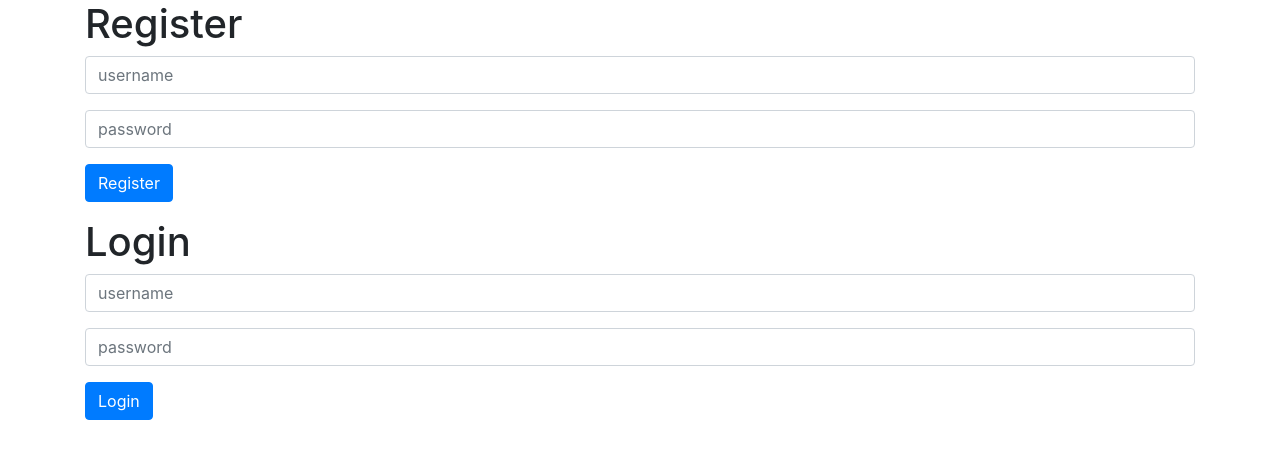
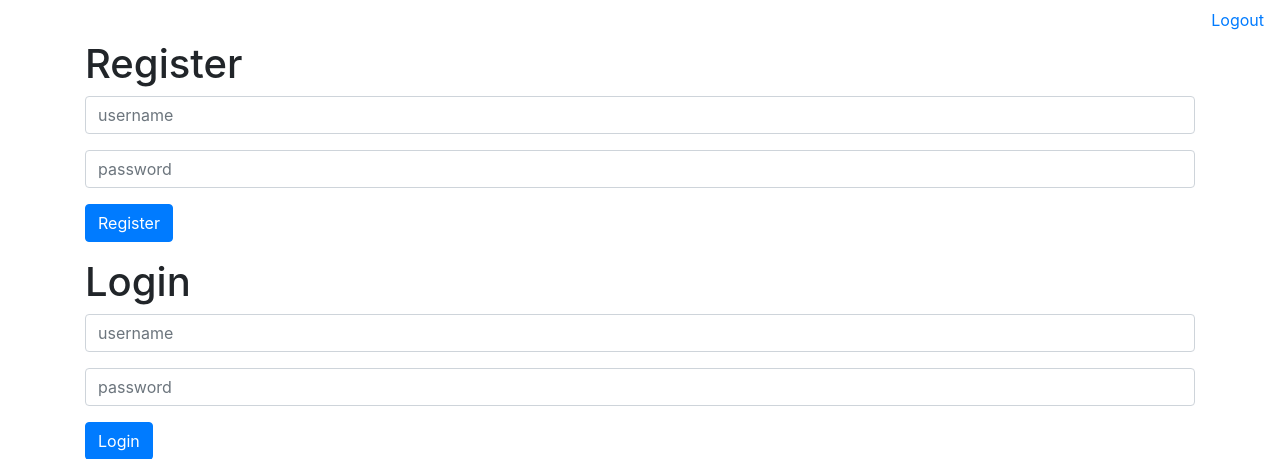
Before and after one commit to scottsalvaggio/project1, a Flask app: page / in a window 1280 px wide. Shown: the top 459 px of the page. Run offline with Flask 2, Linux system fonts and the light colour scheme; the visitor is signed in with stand-in values (Sample User, id 1); some libraries are stand-ins or nearby versions.

Commit message:
Added logout functionality.

```diff
--- a/application.py
+++ b/application.py
@@ -63,6 +63,13 @@ def login():
     session["user_id"] = user.id
     return redirect("/search")
 
+@app.route("/logout")
+def logout():
+    """Log user out of website."""
+
+    session["user_id"] = None
+    return redirect("/")
+
 @app.route("/search")
 def search():
     """Search for a location."""
@@ -119,7 +126,7 @@ def location(location_id):
         comment = request.form.get("comment")
 
         # Check if user_id exists.
-        if not session.get("user_id") and not db.execute("SELECT * FROM users WHERE id = :id", {"id": session["user_id"]}).rowcount == 0:
+        if not session.get("user_id") and not db.execute("SELECT * FROM users WHERE id = :id", {"id": session.get("user_id")}).rowcount == 0:
             return render_template("error.html", message="Invalid user. You must be logged in to check into a location.")
 
         # Check if user has already checked into this location.
--- a/templates/layout.html
+++ b/templates/layout.html
@@ -5,6 +5,15 @@
         <link rel="stylesheet" href="https://stackpath.bootstrapcdn.com/bootstrap/4.1.1/css/bootstrap.min.css" integrity="sha384-WskhaSGFgHYWDcbwN70/dfYBj47jz9qbsMId/iRN3ewGhXQFZCSftd1LZCfmhktB" crossorigin="anonymous">
     </head>
     <body>
+        <ul class="nav justify-content-end">
+            <li class="nav-item">
+                {% if session.user_id %}
+                <a class="nav-link active" href="{{ url_for('logout') }}">Logout</a>
+                {% else %}
+                <a class="nav-link active" href="{{ url_for('index') }}">Login</a>
+                {% endif %}
+            </li>
+        </ul>
         <div class="container">
             {% block body %}
             {% endblock %}
--- a/templates/location.html
+++ b/templates/location.html
@@ -45,7 +45,7 @@
     </table>
     {% endif %}
 
-    {% if user_check_ins is none %}
+    {% if session.user_id and user_check_ins is none %}
     <h1>Log a Visit</h1>
     <form action="{{ url_for('location', location_id=location.id) }}" method="post">
         <div class="form-group">
```
Also changed, not shown: 2 other files.
